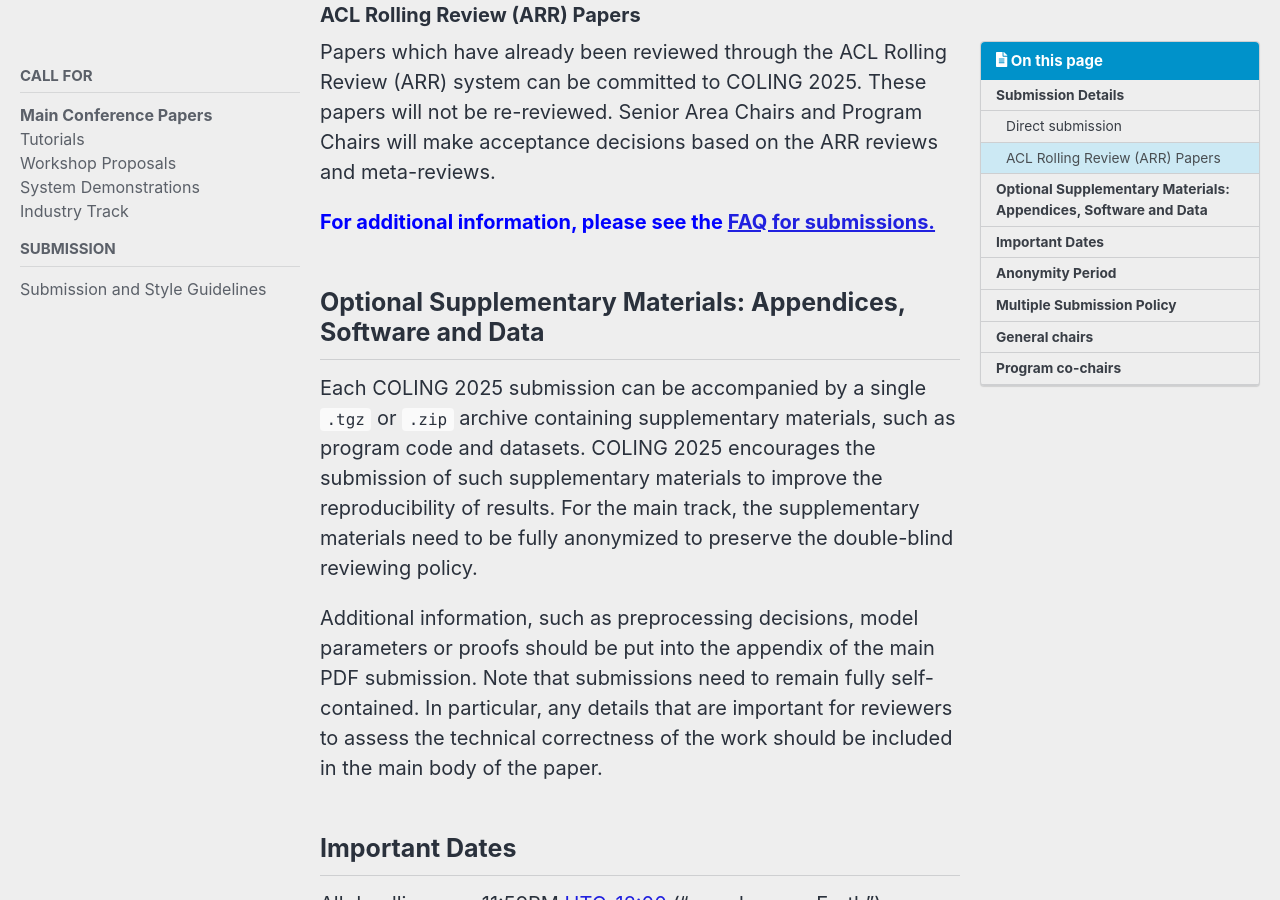
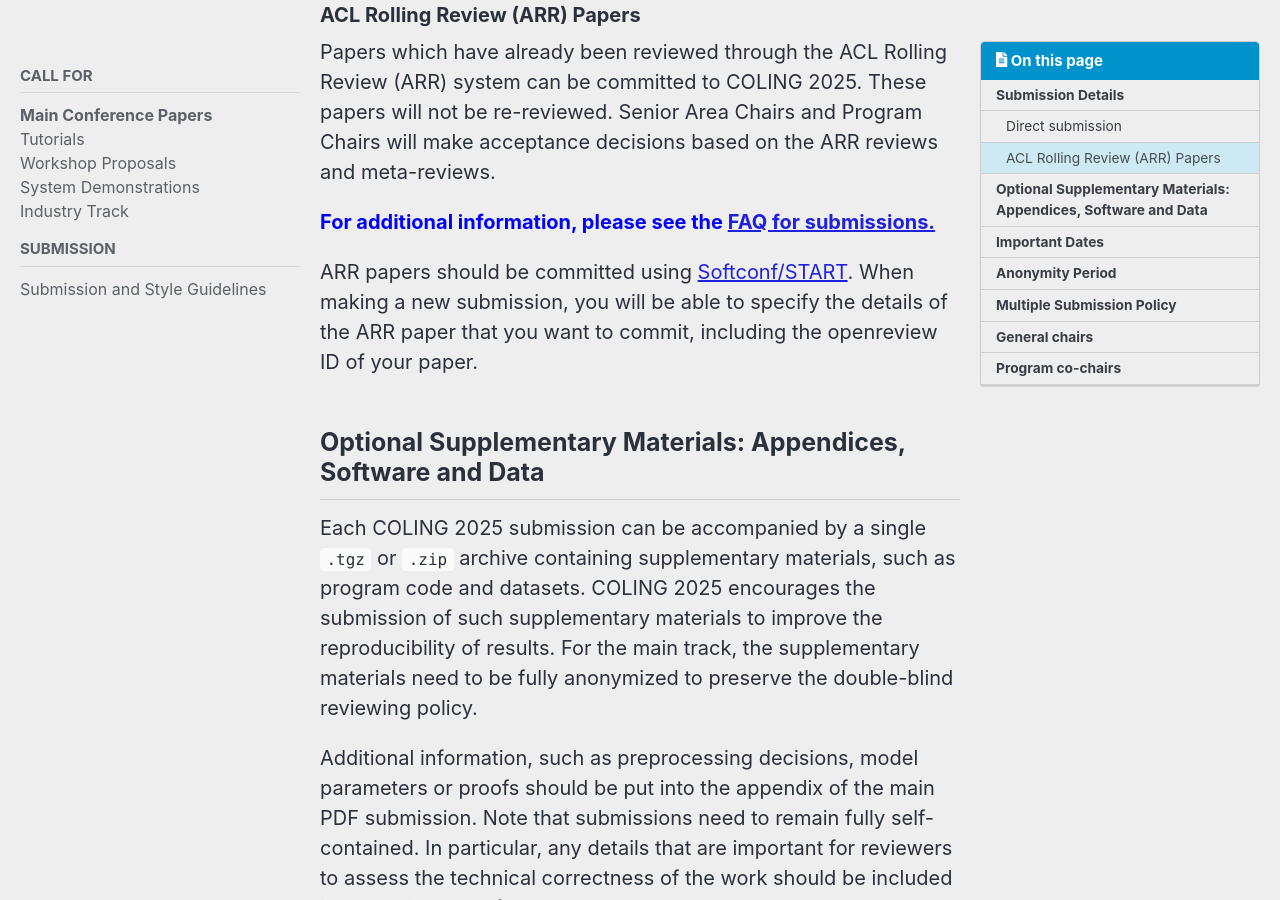
Before and after one commit to hasaniqbal777/coling-2025, a Jekyll site: the page built from _pages/calls/main_conference_papers.md, in a window 1280 px wide and 900 px high, scrolled down 2881 px. Built offline with Jekyll 4.4.1, drawn with Linux system fonts in a browser that asks for light colours; cached includes are drawn as plain includes; nearby versions of some CDN libraries.

Commit message:
Added info for ARR paper commitment

```diff
--- a/_pages/calls/main_conference_papers.md
+++ b/_pages/calls/main_conference_papers.md
@@ -73,6 +73,8 @@ Papers which have already been reviewed through the ACL Rolling Review (ARR) sys
 
 <span style="color:blue; font-weight:bold;">For additional information, please see the <a href="https://coling2025.org/faqs/submission/">FAQ for submissions.</a></span>
 
+ARR papers should be committed using [Softconf/START](https://softconf.com/coling2025/papers/). When making a new submission, you will be able to specify the details of the ARR paper that you want to commit, including the openreview ID of your paper.
+
 ## Optional Supplementary Materials: Appendices, Software and Data
 
 Each COLING 2025 submission can be accompanied by a single `.tgz` or `.zip` archive containing supplementary materials, such as program code and datasets. COLING 2025 encourages the submission of such supplementary materials to improve the reproducibility of results. For the main track, the supplementary materials need to be fully anonymized to preserve the double-blind reviewing policy.
```
